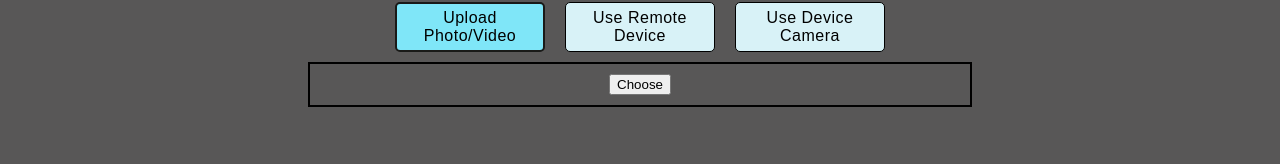
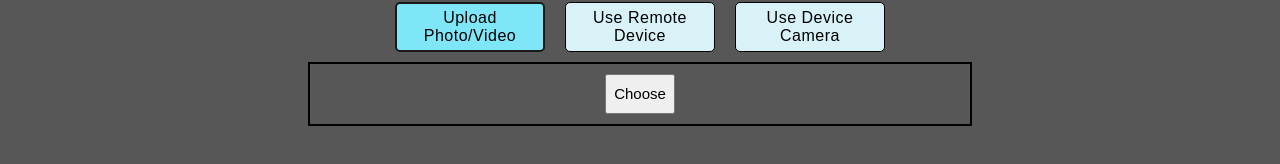
Before and after one commit to khushi-parikh/mock-inter-iit, a React (Create React App) app in the folder frontend/mock_app/: page / in a window 1280 px wide. Shown: the part 517-681 px from the top of the page. Built offline with nearby package versions, Linux system fonts and the light colour scheme.

Commit message:
changed button styling

```diff
--- a/frontend/mock_app/src/components/button-upload.js
+++ b/frontend/mock_app/src/components/button-upload.js
@@ -41,7 +41,7 @@ function Upload(){
 				onChange={handleFileChange}
 				accept=".mov,.mp4,.jpg,.png"
 			/>
-			<button onClick={handleChoose}>Choose</button>
+			<button className="choose_button" onClick={handleChoose}>Choose</button>
 			{/* {
 				source && (ext=="video/mp4" || ext=="video/quicktime") && (
 					<video
--- a/frontend/mock_app/src/styles/button-upload.css
+++ b/frontend/mock_app/src/styles/button-upload.css
@@ -2,6 +2,13 @@
     font-family: sans-serif;
     padding: 20px;
 } */
+
+.choose_button{
+    height: 40px;
+    width: 70px;
+    font-size: 15px;
+    text-align: center;
+}
 
 .VideoInput {
     width: 50%;
@@ -30,7 +37,7 @@
     display: block;
     margin: 0;
     padding-top: 10px;
-    height: 300px;
+    height: 600px;
 }
 
 .VideoInput_footer {
```
Also changed, not shown: 1 other file (tests, documents, lock files or other folders).
